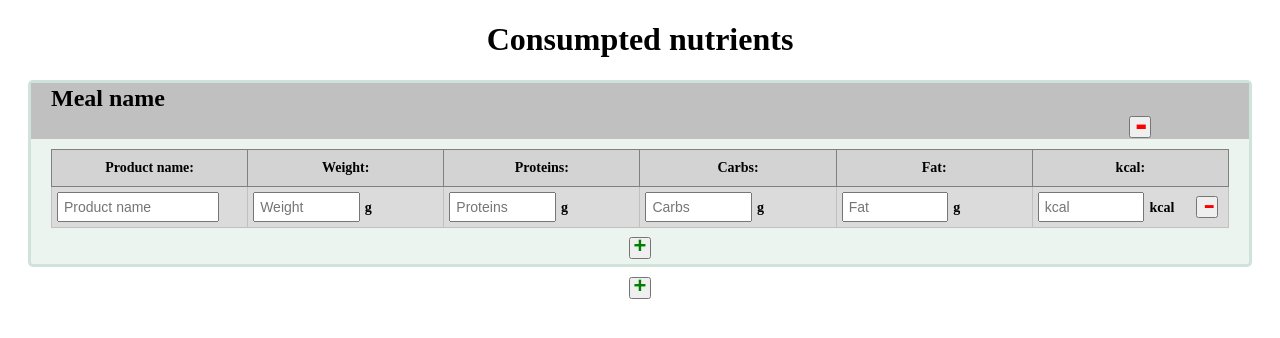
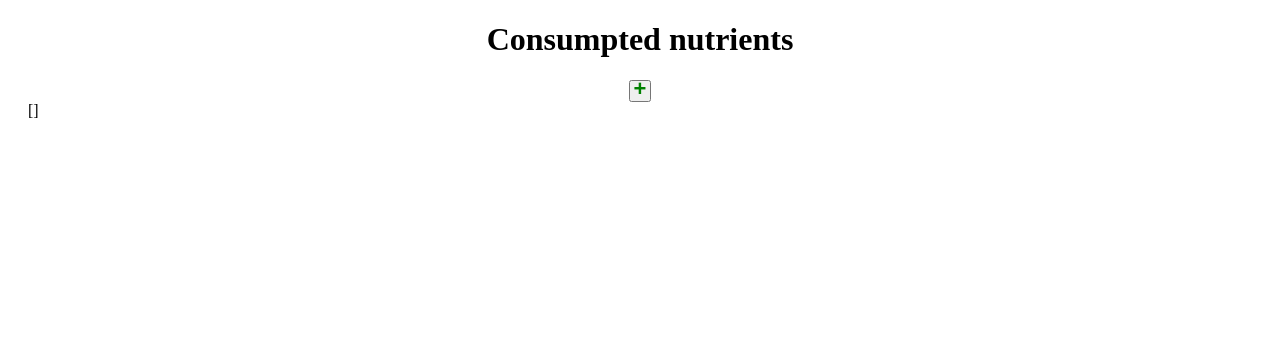
Before and after one commit to JELCZU/Eaten-calories, a Vue app: page / in a window 1280 px wide. Shown: the top 338 px of the page. Built offline with nearby package versions, Linux system fonts and the light colour scheme.

Commit message:
add new meal, remove meal works

```diff
--- a/src/App.vue
+++ b/src/App.vue
@@ -1,58 +1,23 @@
 <template>
   <div class="wrapper">
     <h1>Consumpted nutrients</h1>
-    <div><SingleMeal /></div>
-    <button class="addMeal" @click="addMeal">
-      <div style="transform: translateY(-2px) translateX(-0px)">+</div>
-    </button>
+    <EatenCalories />
   </div>
 </template>
 
 <script>
-import SingleMeal from "./components/SingleMeal.vue";
+import EatenCalories from "./components/eatenCalories.vue";
 
 export default {
   components: {
-    SingleMeal: SingleMeal,
-  },
-  data() {
-    return {
-      meals: [],
-    };
-  },
-  methods: {
-    addMeal() {
-      alert("MealAdded");
-      // this.items.push({title:this.newItem,
-      //   completed:false,
-      //   id:Math.random()
-      // })
-      // this.newItem=""
-    },
+    EatenCalories: EatenCalories,
   },
 };
 </script>
 
 <style scoped>
-.wrapper {
-  width: 100%-paddding;
-  margin: 0;
-  padding: 20px;
-  padding-top: 0px;
-}
 h1 {
   text-align: center;
   padding-top: 0;
 }
-.addMeal {
-  display: flex;
-  align-items: center;
-  justify-content: center;
-  width: 22px;
-  height: 22px;
-  font-size: 22px;
-  margin: 0 auto;
-  font-weight: bold;
-  color: green;
-}
 </style>
--- a/src/components/MealElementLegendRow.vue
+++ b/src/components/MealElementLegendRow.vue
@@ -16,18 +16,7 @@
 </template>
 
 <script>
-export default {
-  methods: {
-    removeMealElement() {
-      alert("MealElementRemoved");
-      // this.items.push({title:this.newItem,
-      //   completed:false,
-      //   id:Math.random()
-      // })
-      // this.newItem=""
-    },
-  },
-};
+export default {};
 </script>
 
 <style scoped>
--- a/src/components/SingleMeal.vue
+++ b/src/components/SingleMeal.vue
@@ -1,20 +1,25 @@
 <template>
   <div class="singleMealWrapper">
     <div class="singleMealRibbon">
-      <label style="display: inline-block; vertical-align: middle"
-        >Meal name</label
-      >
+      <label style="display: inline-block; vertical-align: middle">{{
+        item.name
+      }}</label>
       <button
         class="removeMeal"
         style="display: inline-block; vertical-align: middle; margin-left: 90%"
-        @click="removeMeal"
+        @click="removeItem(item.id)"
       >
         <div style="transform: translateY(-16px) translateX(-2px)">-</div>
       </button>
     </div>
     <div class="mealElement">
       <MealElementLegendRow />
-      <MealElement />
+      <MealElement
+        v-for="mealElement in item.mealElements"
+        :key="mealElement.id"
+        :item="mealElement"
+        @removeClicked="removeItem"
+      />
     </div>
     <div style="padding-top: 10px; padding-bottom: 5px">
       <button class="addMealElementbutton" @click="addMealElement">
@@ -31,6 +36,7 @@ import MealElementLegendRow from "./MealElementLegendRow.vue";
 import MealElement from "./MealElement.vue";
 // import SingleMealNutrients from "./SingleMealNutrients.vue";
 export default {
+  props: ["item"],
   components: {
     MealElementLegendRow: MealElementLegendRow,
     MealElement: MealElement,
@@ -42,20 +48,10 @@ export default {
   },
   methods: {
     addMealElement() {
-      alert("MealElementAdded");
-      // this.items.push({title:this.newItem,
-      //   completed:false,
-      //   id:Math.random()
-      // })
-      // this.newItem=""
+      this.$emit("addMealElementClicked");
     },
-    removeMeal() {
-      alert("MealRemoved");
-      // this.items.push({title:this.newItem,
-      //   completed:false,
-      //   id:Math.random()
-      // })
-      // this.newItem=""
+    removeItem() {
+      this.$emit("removeClicked", this.item.id);
     },
   },
 };
--- /dev/null
+++ b/src/components/eatenCalories.vue
@@ -0,0 +1,79 @@
+<template>
+  <div class="eatenCaloriesWrapper">
+    <div>
+      <SingleMeal
+        v-for="item in items"
+        :key="item.id"
+        :item="item"
+        @removeClicked="removeItem"
+        @addMealElementClicked="addMealElement"
+      />
+    </div>
+    <button class="addMeal" @click="addMeal">
+      <div style="transform: translateY(-2px) translateX(-0px)">+</div>
+    </button>
+    <div>{{ items }}</div>
+  </div>
+</template>
+
+<script>
+import SingleMeal from "./SingleMeal.vue";
+
+export default {
+  components: {
+    SingleMeal,
+  },
+  data() {
+    return {
+      items: [],
+    };
+  },
+  methods: {
+    addMeal() {
+      this.items.push({
+        name: "Meal " + (this.items.length + 1),
+        mealElements: [],
+        id: Math.random(),
+      });
+    },
+    removeItem(id) {
+      const index = this.items.findIndex((item) => item.id === id);
+      window.console.log(this);
+      this.items.splice(index, 1);
+    },
+    addMealElement(item) {
+      window.console.log(this);
+      this.items.mealElements.push({
+        name: "Product name",
+        weight: 0,
+        proteins: 0,
+        carbs: 0,
+        fat: 0,
+        kcal: 0,
+        id: Math.random(),
+      });
+    },
+  },
+};
+</script>
+
+<style scoped>
+.eatenCaloriesWrapper {
+  width: 100%-paddding;
+  margin: 0;
+  padding: 20px;
+  padding-top: 0px;
+}
+
+.addMeal {
+  display: flex;
+  align-items: center;
+  justify-content: center;
+  width: 22px;
+  height: 22px;
+  font-size: 22px;
+  margin: 0 auto;
+  font-weight: bold;
+  color: green;
+}
+</style>
```
